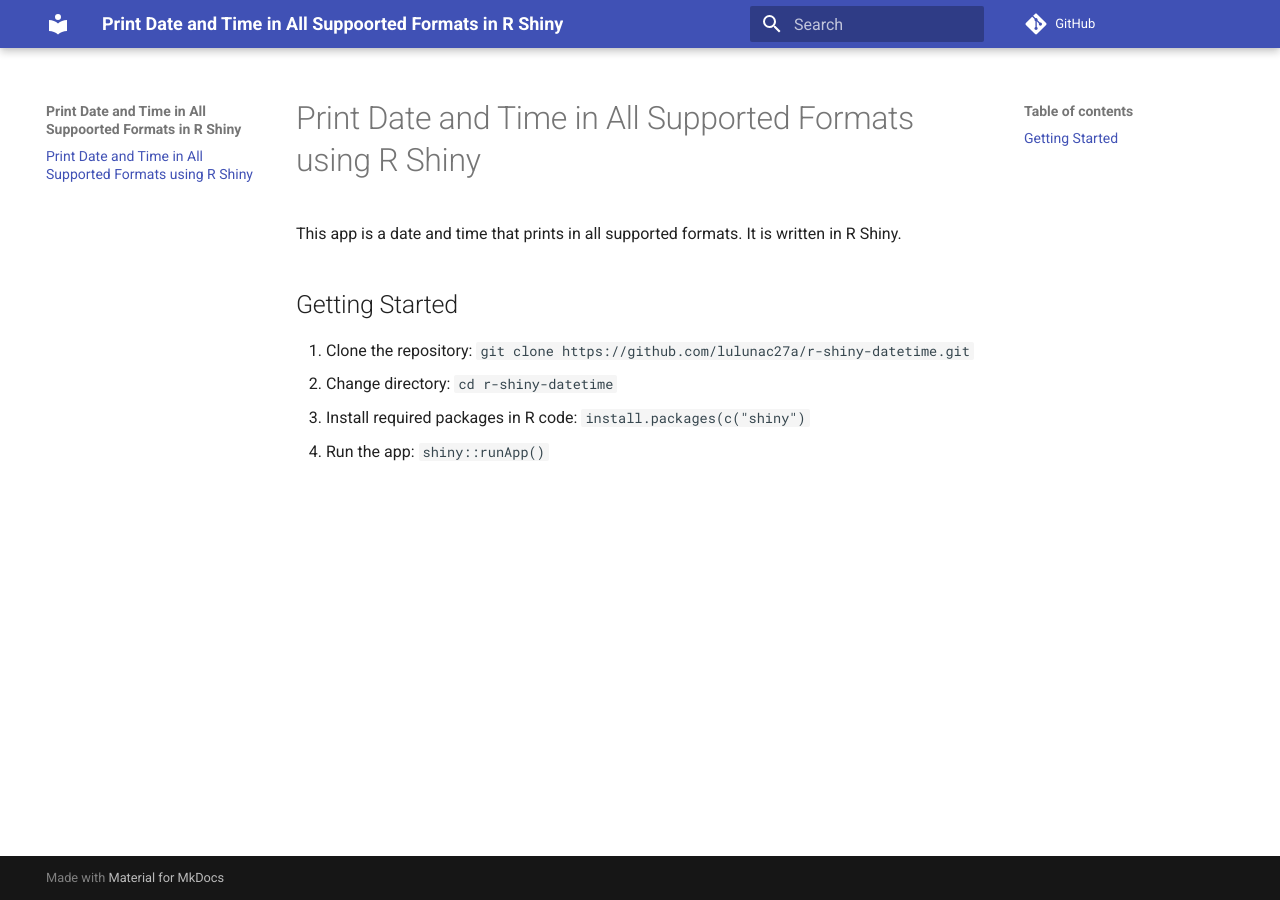
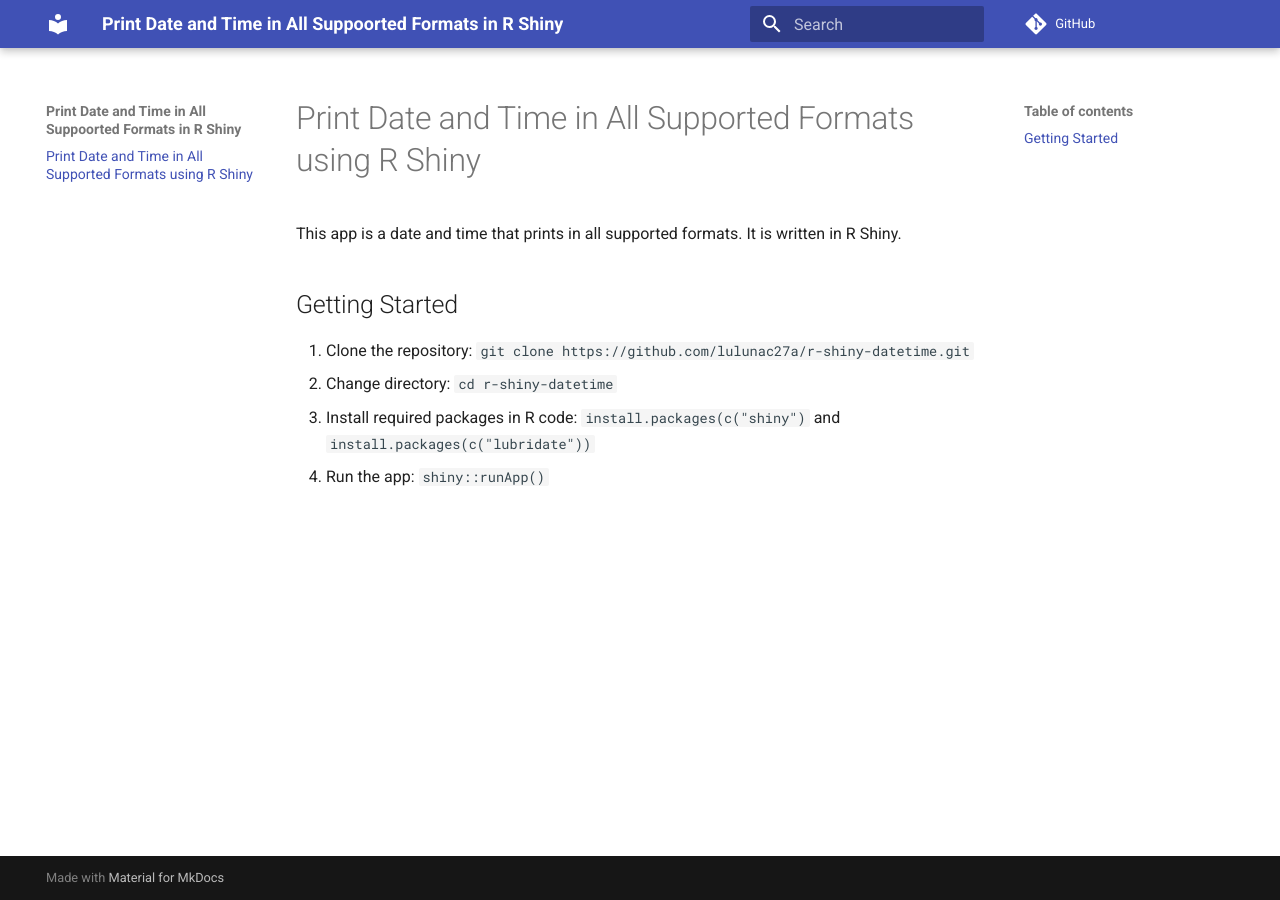
Before and after one commit to lulunac27a/r-shiny-datetime, an MkDocs documentation site: the page built from docs/index.md, in a window 1280 px wide. Built offline with MkDocs 1.6.1 and Material for MkDocs 9.7.7, drawn with Linux system fonts in a browser that asks for light colours; comment, search, counter and statistics services are not loaded.

Commit message:
Add lubridate package

```diff
--- a/docs/index.md
+++ b/docs/index.md
@@ -6,5 +6,5 @@ This app is a date and time that prints in all supported formats. It is written
 
 1. Clone the repository: `git clone https://github.com/lulunac27a/r-shiny-datetime.git`
 2. Change directory: `cd r-shiny-datetime`
-3. Install required packages in R code: `install.packages(c("shiny")`
+3. Install required packages in R code: `install.packages(c("shiny")` and `install.packages(c("lubridate"))`
 4. Run the app: `shiny::runApp()`
```
Also changed, not shown: README.md (+1 -1 lines).
